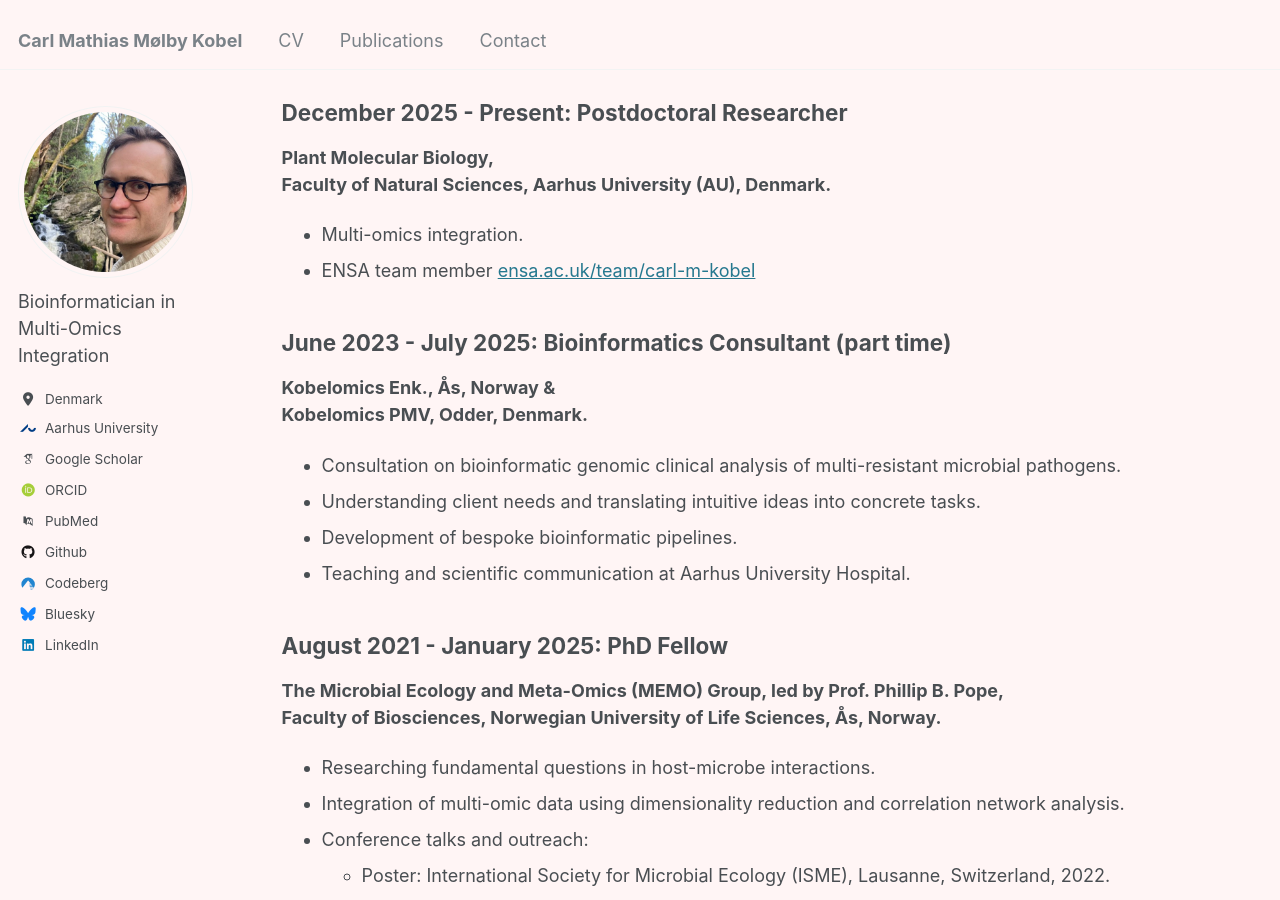
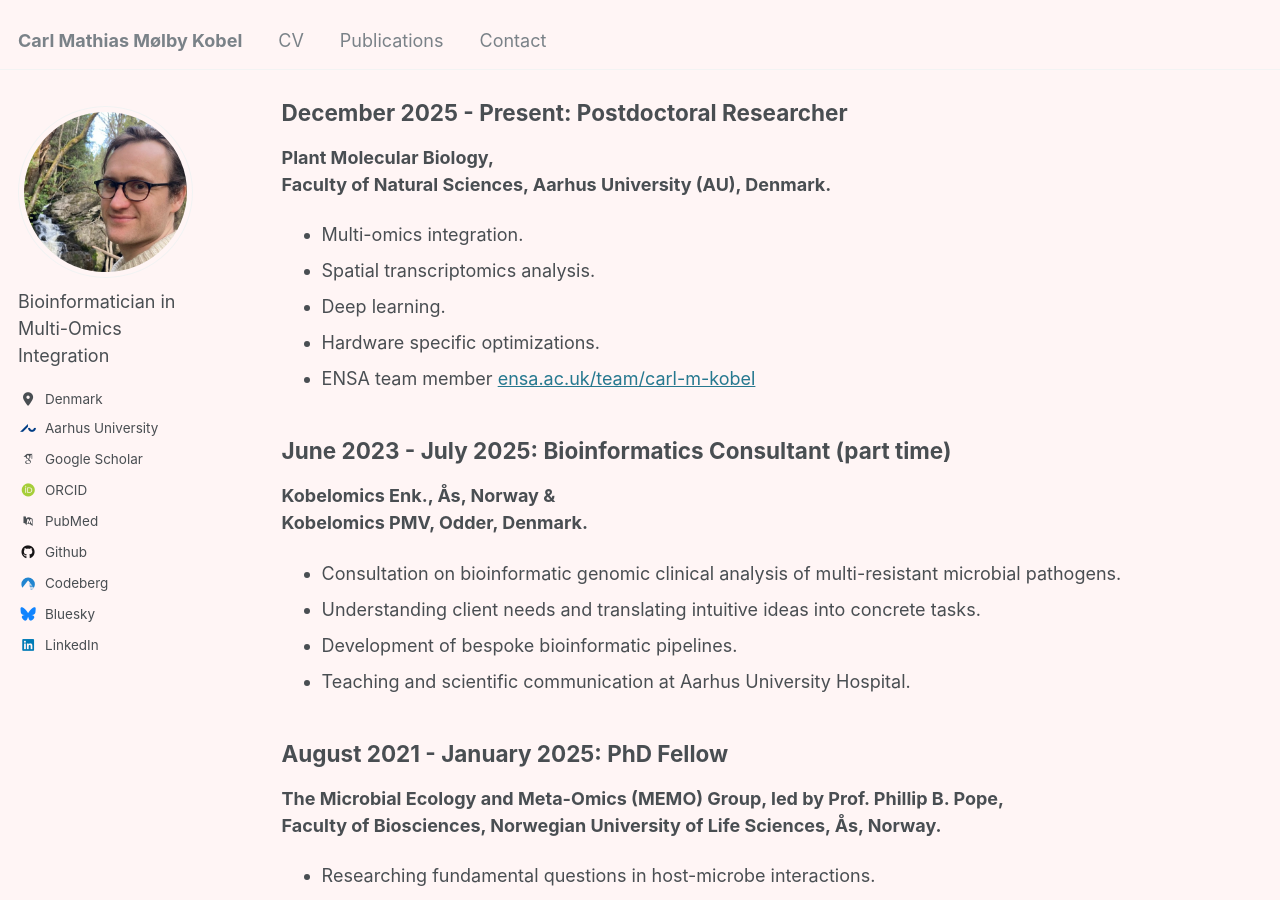
Before and after one commit to cmkobel/cmkobel.github.io, a Jekyll site: the page built from _pages/cv.md, in a window 1280 px wide and 900 px high, scrolled down 1151 px. Built offline with Jekyll 4.4.1, drawn with Linux system fonts in a browser that asks for light colours; some web fonts are replaced.

Commit message:
Update cv.md

```diff
--- a/_pages/cv.md
+++ b/_pages/cv.md
@@ -48,6 +48,9 @@ redirect_from:
 **Plant Molecular Biology,**
 **Faculty of Natural Sciences, Aarhus University (AU), Denmark.**
   - Multi-omics integration.
+  - Spatial transcriptomics analysis.
+  - Deep learning.
+  - Hardware specific optimizations.
   - ENSA team member [ensa.ac.uk/team/carl-m-kobel](https://www.ensa.ac.uk/team/carl-m-kobel/)
 
 ## June 2023 - July 2025: Bioinformatics Consultant (part time)
```
